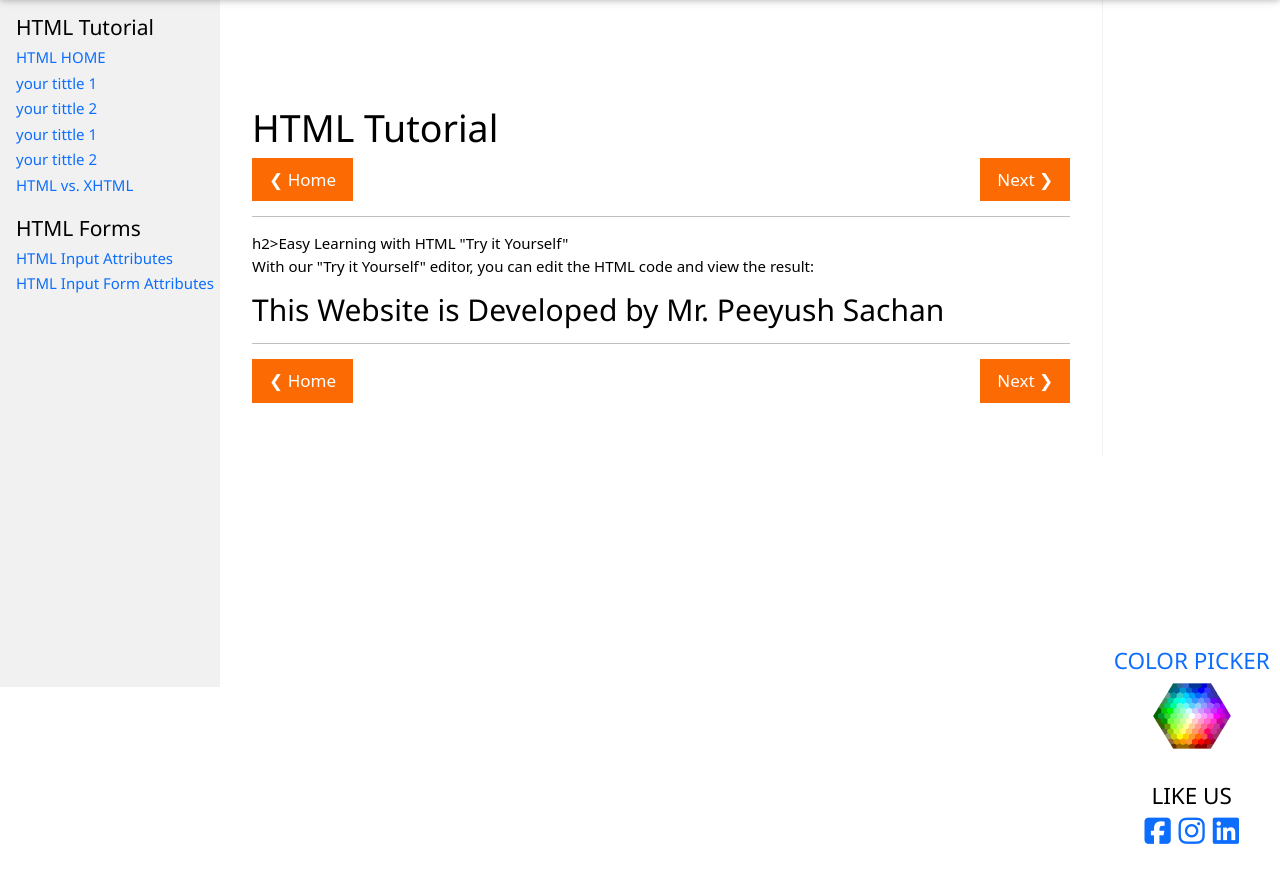
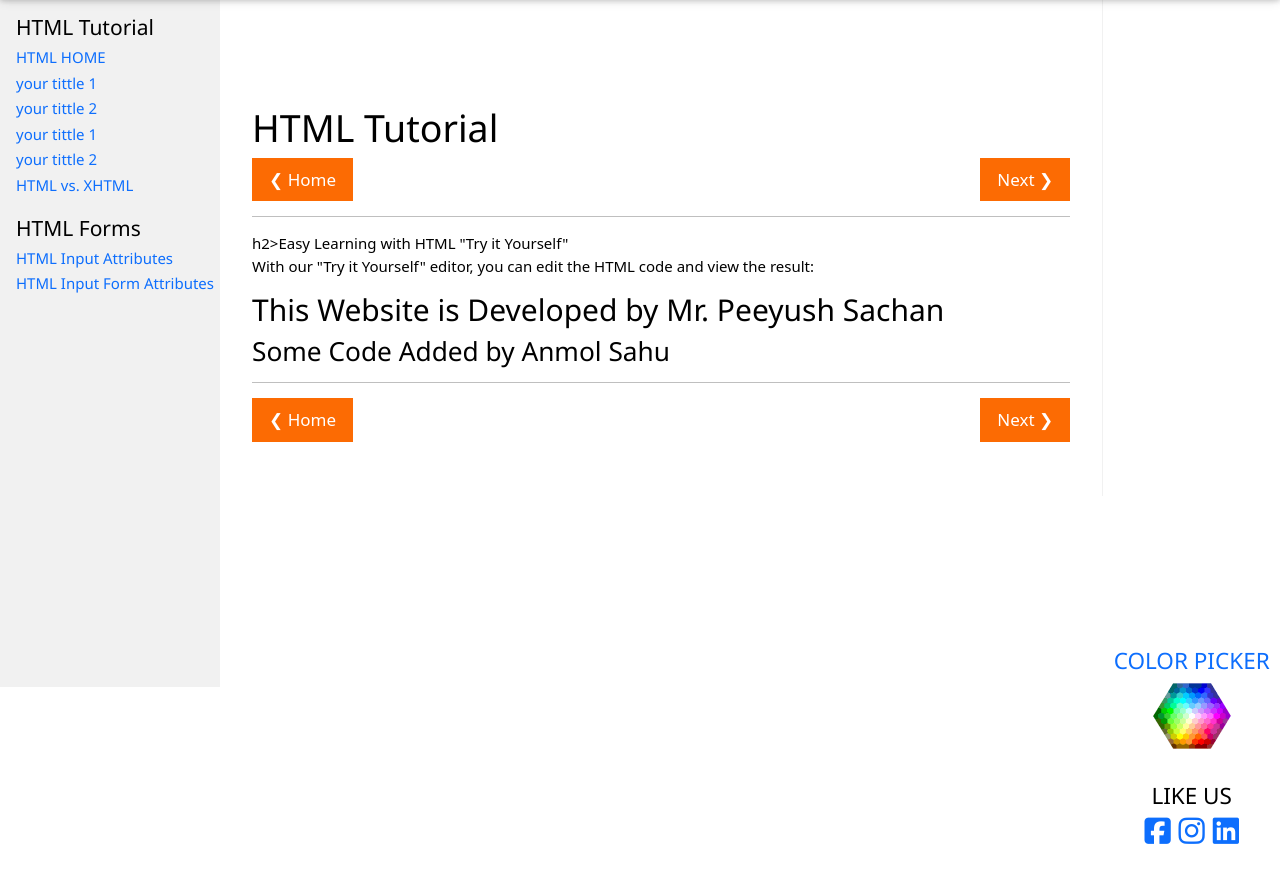
Before and after one commit to PeeyushSachan/Ninja-Blog, a PHP site: page / in a window 1280 px wide. Shown: the part 113-1008 px from the top of the page. Run offline with PHP 8.4, Linux system fonts and the light colour scheme; some libraries are stand-ins or nearby versions; some web fonts are replaced.

Commit message:
Some Changes

```diff
--- a/layout/body.php
+++ b/layout/body.php
@@ -2,3 +2,4 @@ h2>Easy Learning with HTML &quot;Try it Yourself&quot;</h2>
 <p>With our &quot;Try it Yourself&quot; editor, you can edit the HTML code and view the
     result:</p>
 <h2>This Website is Developed by Mr. Peeyush Sachan</h2>
+<h3> Some Code Added by Anmol Sahu</h3>
```
